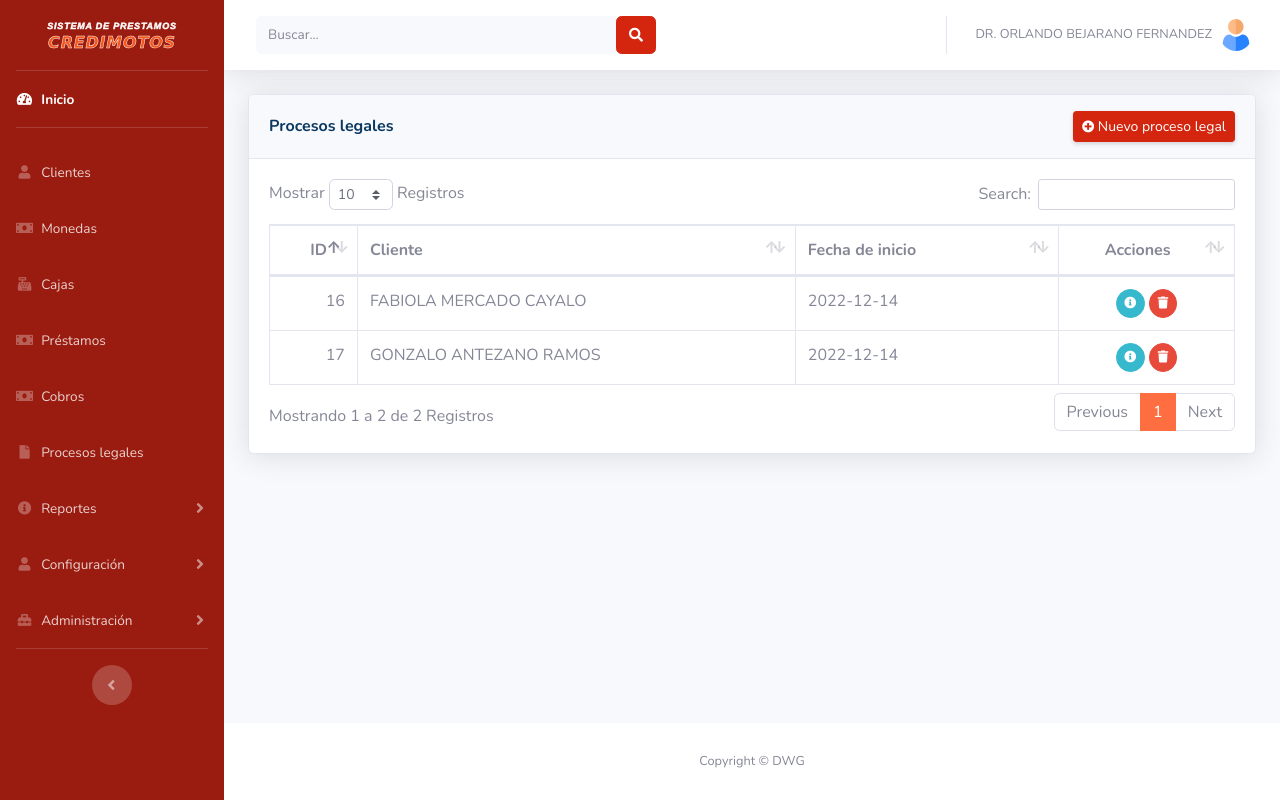
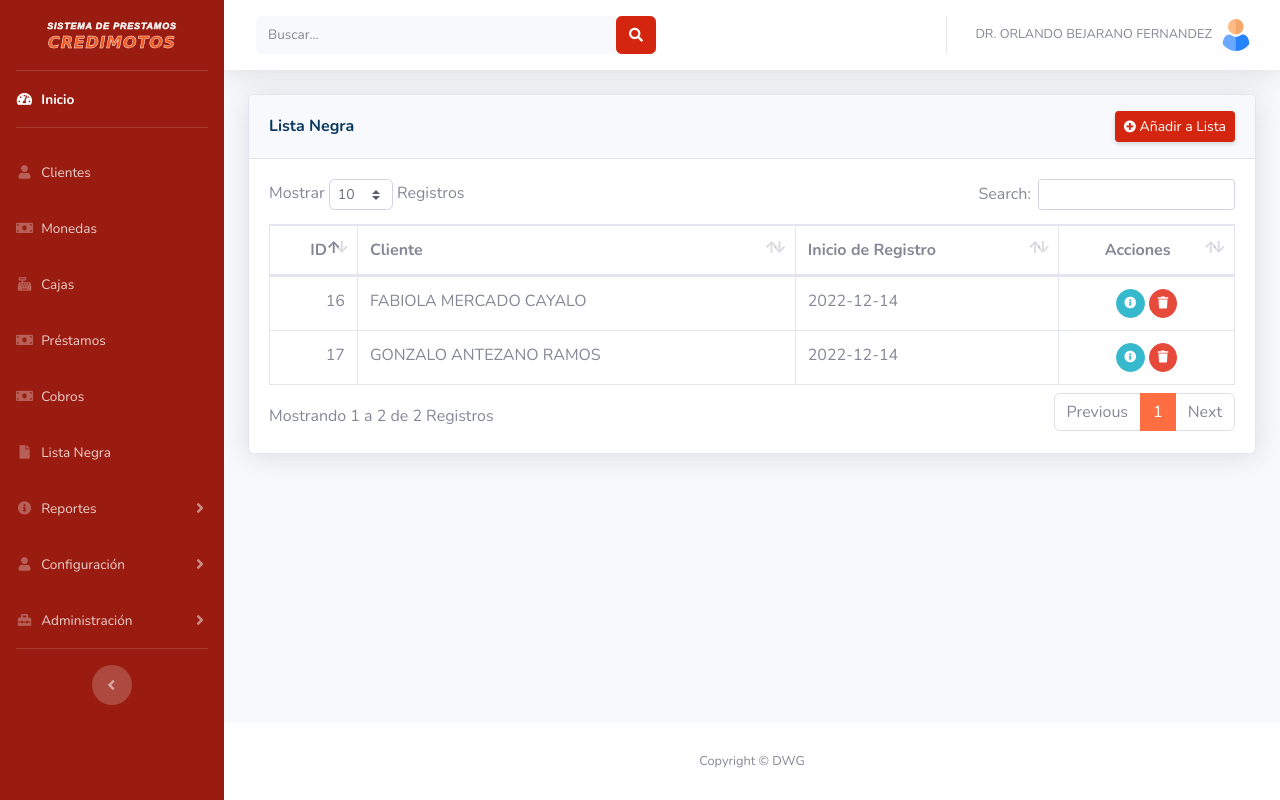
Before and after one commit to darwin220799/PROYECTO-PRESTAMOS, a CodeIgniter app: page /prestamos/admin/legalprocesses in a window 1280 px wide. Run offline with CodeIgniter, Linux system fonts and the light colour scheme; a user stored in the database is signed in; data comes from the database, SQL or seed files in the repository; some libraries are stand-ins or nearby versions.

Commit message:
Avance de Lista Negra, por terminar

```diff
--- a/application/controllers/admin/Legalprocesses.php
+++ b/application/controllers/admin/Legalprocesses.php
@@ -88,7 +88,7 @@ class Legalprocesses extends CI_Controller
         }
         // Registrar archivos en la base de datos
         $this->legalprocess_m->addFiles($files);
-        $this->session->set_flashdata('msg', 'Se creó el proceso correctamente');
+        $this->session->set_flashdata('msg', 'Se agregó correctamente el cliente al listado');
         redirect('/admin/legalprocesses');
       } else $this->session->set_flashdata('msg_error', 'Algo salió mal...');
     } else {
@@ -164,7 +164,7 @@ class Legalprocesses extends CI_Controller
         'start_date' => $this->input->post('start_date')
       ];
       if ($this->legalprocess_m->update($id, $data))
-        $this->session->set_flashdata('msg', 'Se creó el proceso correctamente');
+        $this->session->set_flashdata('msg', 'Se realizó el proceso correctamente');
       else
         $this->session->set_flashdata('msg_error', 'Ocurrió un error al realizar el proceso...');
       redirect("admin/legalprocesses/view/$id");
@@ -213,7 +213,7 @@ class Legalprocesses extends CI_Controller
     }
     // Eliminar registro
     if ($this->legalprocess_m->deleteById($id))
-      $this->session->set_flashdata('msg', 'Se eliminó el proceso legal');
+      $this->session->set_flashdata('msg', 'Se eliminó de la lista');
     else
       $this->session->set_flashdata('msg_error', 'Ocurrió un error al realizar el proceso...');
     redirect("admin/legalprocesses");
--- a/application/views/admin/components/sidebar.php
+++ b/application/views/admin/components/sidebar.php
@@ -70,7 +70,7 @@ $LEGAL_PROCESS_READ = $ci->permission_m->getAuthorization($this->session->userda
     <li class="nav-item">
       <a class="nav-link" href="<?php echo site_url('admin/legalprocesses'); ?>">
         <i class="fas fa-fw fa-file"></i>
-        <span>Procesos legales</span></a>
+        <span>Lista Negra</span></a>
     </li>
   <?php endif ?>
   <li class="nav-item">
--- a/application/views/admin/legalprocesses/create.php
+++ b/application/views/admin/legalprocesses/create.php
@@ -1,5 +1,5 @@
 <div class="card shadow mb-4">
-    <div class="card-header py-3"><?= empty($user->id) ? 'Nuevo proceso' : 'Editar proceso'; ?></div>
+    <div class="card-header py-3"><?= empty($user->id) ? 'Añade un cliente a la Lista Negra' : 'Editar proceso'; ?></div>
     <div class="card-body">
         <?php if (validation_errors()) : ?>
             <div class="alert alert-danger alert-dismissible fade show" role="alert">
@@ -30,7 +30,7 @@
 
             <div class="form-row">
                 <div class="form-group col-12">
-                    <label class="small mb-1" for="start_date">Fecha de inicio</label>
+                    <label class="small mb-1" for="start_date">Inicio de Registro</label>
                     <input type="date" class="form-control" rows="10" name="start_date" value="<?= $form_state->start_date ?? Date('Y-m-d') ?>" />
                 </div>
             </div>
--- a/application/views/admin/legalprocesses/edit.php
+++ b/application/views/admin/legalprocesses/edit.php
@@ -1,5 +1,5 @@
 <div class="card shadow mb-4">
-    <div class="card-header py-3">Editar proceso</div>
+    <div class="card-header py-3">Editar cliente en lista</div>
     <div class="card-body">
         <?php if (validation_errors()) : ?>
             <div class="alert alert-danger alert-dismissible fade show" role="alert">
@@ -24,7 +24,7 @@
 
         <div class="form-row">
             <div class="form-group col-12">
-                <label class="small mb-1" for="start_date">Fecha de inicio</label>
+                <label class="small mb-1" for="start_date">Inicio de Registro</label>
                 <input type="date" class="form-control" rows="10" name="start_date" value="<?= $legal_process->start_date ?? Date('Y-m-d') ?>" />
             </div>
         </div>
--- a/application/views/admin/legalprocesses/index.php
+++ b/application/views/admin/legalprocesses/index.php
@@ -1,8 +1,8 @@
 <div class="card shadow mb-4">
   <div class="card-header d-flex align-items-center justify-content-between py-3">
-    <h6 class="m-0 font-weight-bold text-primary">Procesos legales</h6>
+    <h6 class="m-0 font-weight-bold text-primary">Lista Negra</h6>
     <?php if($LEGAL_PROCESS_CREATE) : ?>
-    <a class="d-sm-inline-block btn btn-sm btn-primary shadow-sm" href="<?= site_url('admin/legalprocesses/create'); ?>"><i class="fas fa-plus-circle fa-sm"></i> Nuevo proceso legal</a>
+    <a class="d-sm-inline-block btn btn-sm btn-primary shadow-sm" href="<?= site_url('admin/legalprocesses/create'); ?>"><i class="fas fa-plus-circle fa-sm"></i> Añadir a Lista</a>
     <?php endif ?>
   </div>
   <div class="card-body">
@@ -28,7 +28,7 @@
           <tr>
             <th class="col-1">ID</th>
             <th class="col-5">Cliente</th>
-            <th class="col-3">Fecha de inicio</th>
+            <th class="col-3">Inicio de Registro</th>
             <th class="col-2">Acciones</th>
           </tr>
         </thead>
--- a/application/views/admin/legalprocesses/view.php
+++ b/application/views/admin/legalprocesses/view.php
@@ -9,12 +9,12 @@
 
 <div class="card shadow mb-4">
     <div class="card-header d-flex align-items-center justify-content-between py-3">
-        <h6 class="m-0 font-weight-bold text-primary">Proceso legal</h6>
+        <h6 class="m-0 font-weight-bold text-primary">Lista Negra</h6>
         <div class="btn-group">
             <div class="btn-group">
                 <a class="btn btn-secondary btn-sm shadow-sm" href="<?= site_url("admin/legalprocesses/edit/$legal_process->id")?>">Editar</a>
                 <?php $deleteUrl = site_url("admin/legalprocesses/delete/$legal_process->id") ?>
-                <button class="btn btn-danger btn-sm shadow-sm" onclick="deleteConfirmation('CONFIRMACIÓN', '¿Realmente desea eliminar este proceso legal?', '<?= $deleteUrl ?>')">Eliminar</a>
+                <button class="btn btn-danger btn-sm shadow-sm" onclick="deleteConfirmation('CONFIRMACIÓN', '¿Realmente desea eliminar de la lista?', '<?= $deleteUrl ?>')">Eliminar</a>
             </div>
         </div>
     </div>
```
